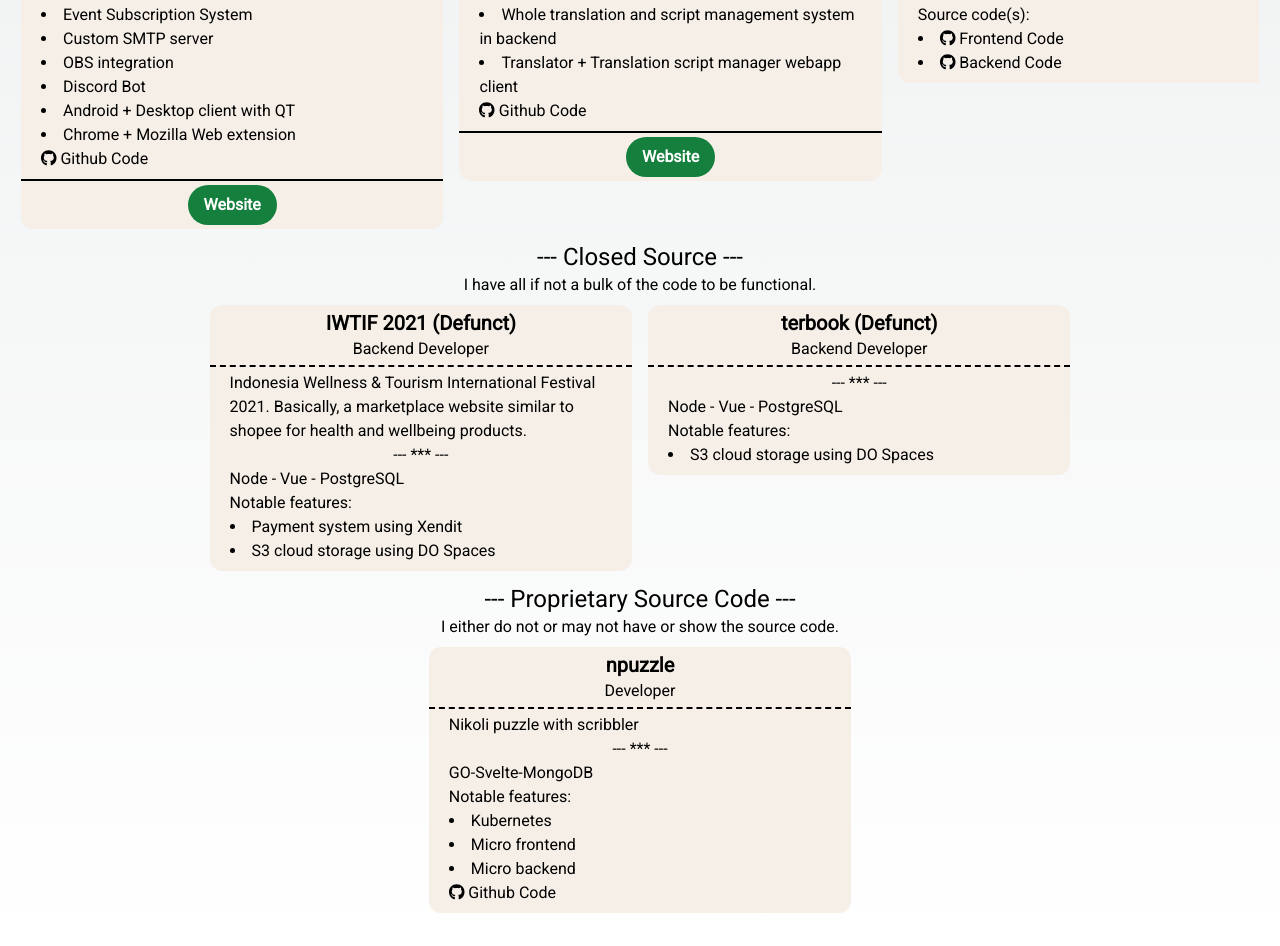
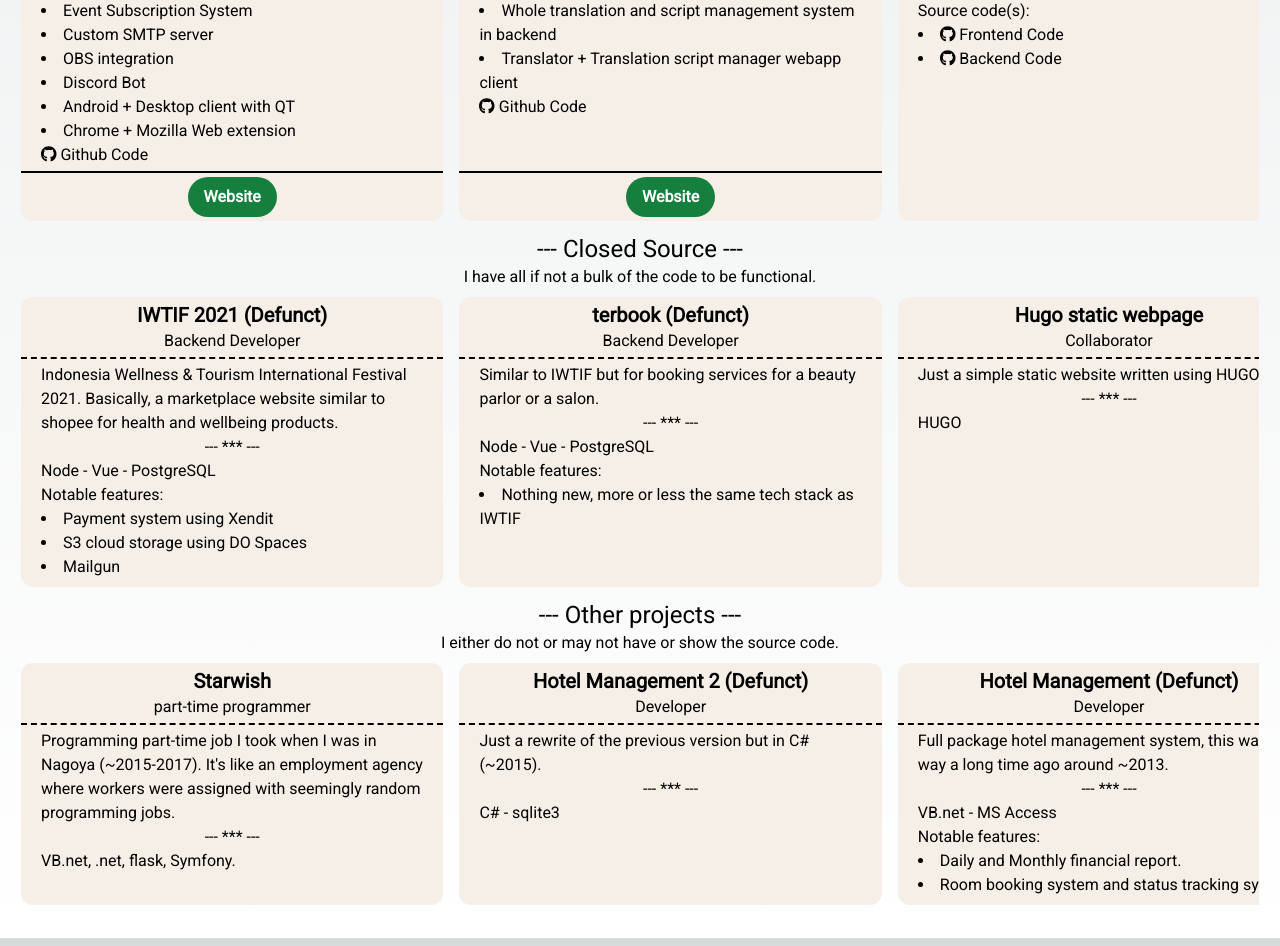
Before and after one commit to MonMonMnemonics/3mwlanding, a Next.js app: page / in a window 1280 px wide. Shown: the part 2080-3026 px from the top of the page. Built offline with nearby package versions, Linux system fonts and the light colour scheme.

Commit message:
ready deploy

```diff
--- a/src/app/page.tsx
+++ b/src/app/page.tsx
@@ -1,7 +1,7 @@
 "use client";
 
 import { ReactNode } from "react";
-import { activeProjects, openProjects, closedProjects, proprietaryProjects} from "./projectList"
+import { activeProjects, openProjects, closedProjects, otherProjects} from "./projectList"
 import { FontAwesomeIcon } from  "@fortawesome/react-fontawesome"
 import { faGithub  } from "@fortawesome/free-brands-svg-icons"
 
@@ -54,8 +54,8 @@ const dividerDiv = <div className="w-full h-1 bg-gray-900"></div>;
 
 function ProjectCard(project: any): ReactNode {
   return (
-    <div className="font-roboto flex flex-col items-center content-center min-w-[340px] max-w-[500px] w-[33vw]">
-      <div className="flex flex-col bg-cream text-black w-full rounded-xl py-1">
+    <div key={project.name} className="font-roboto flex flex-col items-center content-center min-w-[340px] max-w-[500px] w-[33vw]">
+      <div className="flex flex-col bg-cream text-black w-full rounded-xl py-1 h-full">
         <div className="border-b-2 border-black border-dashed pb-1">
           <h1 className="text-center text-xl font-extrabold">
             {project.name}
@@ -78,7 +78,7 @@ function ProjectCard(project: any): ReactNode {
           { project.features &&
             <ul className="list-disc list-inside">
               {project.features.map((e: string, index:number) => {
-                return <li key={index}>{e}</li>
+                return <li key={project.name+"ft"+index}>{e}</li>
               })}
             </ul>
           }
@@ -86,7 +86,7 @@ function ProjectCard(project: any): ReactNode {
           { project.workedFeature &&
             <ul className="list-disc list-inside">
               {project.workedFeature.map((e: string, index:number) => {
-                return <li key={index}>{e}</li>
+                return <li key={project.name+"ftw"+index}>{e}</li>
               })}
             </ul>
           }
@@ -99,7 +99,7 @@ function ProjectCard(project: any): ReactNode {
           { project.githubs &&
             <ul className="list-disc list-inside">
               {project.githubs.map((e: any, index:number) => {
-                return (<li key={index}>
+                return (<li key={project.name+"GH"+index}>
                   <a className=" cursor-pointer" href={e.link} target="_blank">
                     <FontAwesomeIcon icon={faGithub} /> {e.desc} Code
                   </a>
@@ -109,7 +109,7 @@ function ProjectCard(project: any): ReactNode {
           }
         </div>
         { project.link &&
-          <div className="flex border-t-2 border-black pt-1 px-5 w-full justify-center mt-1">
+          <div className="flex border-t-2 border-black pt-1 px-5 w-full justify-center mt-auto">
             <button className="bg-green-700 hover:bg-green-900 text-white font-bold py-2 px-4 rounded-full"
              onClick={() => {window.open(project.link)}}
             >
@@ -198,7 +198,7 @@ export default function Home() {
             Then from there, I've done all kinds of programming languages such as PoS with Delphi and Hotel management software using VB.net which was later rewritten in C#.<br/>
             <br/>
             As a long-time programmer, it's interesting to see how the interest shifted from desktop applications to web applications around 2015. My first dip into web application development was with Django,
-            Which didn't work out well with the client, then from there I tried my hands in all kinds of frameworks such as flask, .net, Symfony, and JS for both backend and frontend. But due to its portability, I ended up using JS the most.<br/>
+            which didn't work out well with the client and got scrapped, then from there I tried my hands in all kinds of frameworks such as flask, .net, Symfony, and JS for both backend and frontend. But due to its portability, I ended up using JS the most.<br/>
             <br/>
             With that being said, just like with Physics, I love to learn new things and experiment with programming.
             As such, I often start a new project or take a programming job to learn new technologies or techniques, and after so many hobby projects, it started to get too burdensome to get a different domain each time.
@@ -237,12 +237,12 @@ export default function Home() {
         </h1>
         <ProjectCards projects={closedProjects}/>
         <h1 className="text-center text-2xl">
-          --- Proprietary Source Code ---
+          --- Other projects ---
         </h1>
         <h1 className="text-center text-m mb-2">
           I either do not or may not have or show the source code.
         </h1>
-        <ProjectCards projects={proprietaryProjects}/>
+        <ProjectCards projects={otherProjects}/>
       </div>
 
     </main>
--- a/src/app/projectList.ts
+++ b/src/app/projectList.ts
@@ -95,31 +95,47 @@ export const closedProjects = [
         features: [
             "Payment system using Xendit",
             "S3 cloud storage using DO Spaces",
+            "Mailgun"
         ],
     },
     {
         name: "terbook (Defunct)",
         position: "Backend Developer",
-        description: "",
+        description: "Similar to IWTIF but for booking services for a beauty parlor or a salon.",
         techstacks: "Node - Vue - PostgreSQL",
         features: [
-            "S3 cloud storage using DO Spaces",
+            "Nothing new, more or less the same tech stack as IWTIF",
+        ],
+    },
+    {
+        name: "Hugo static webpage",
+        position: "Collaborator",
+        description: "Just a simple static website written using HUGO.",
+        techstacks: "HUGO",
+    },
+]
+
+export const otherProjects = [
+    {
+        name: "Starwish",
+        position: "part-time programmer",
+        description: "Programming part-time job I took when I was in Nagoya (~2015-2017). It's like an employment agency where workers were assigned with seemingly random programming jobs.",
+        techstacks: "VB.net, .net, flask, Symfony.",
+    },
+    {
+        name: "Hotel Management 2 (Defunct)",
+        position: "Developer",
+        description: "Just a rewrite of the previous version but in C# (~2015).",
+        techstacks: "C# - sqlite3",
+    },
+    {
+        name: "Hotel Management (Defunct)",
+        position: "Developer",
+        description: "Full package hotel management system, this was way way a long time ago around ~2013.",
+        techstacks: "VB.net - MS Access",
+        features: [
+            "Daily and Monthly financial report.",
+            "Room booking system and status tracking system.",
         ],
     }
 ]
-
-export const proprietaryProjects = [
-    {
-        name: "npuzzle",
-        position: "Developer",
-        description: "Nikoli puzzle with scribbler",
-        techstacks: "GO-Svelte-MongoDB",
-        features: [
-            "Kubernetes",
-            "Micro frontend",
-            "Micro backend"
-        ],
-
-        github: "gitlink"
-    }
-]
```
